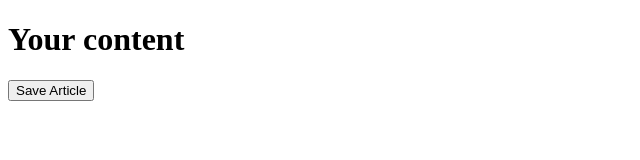
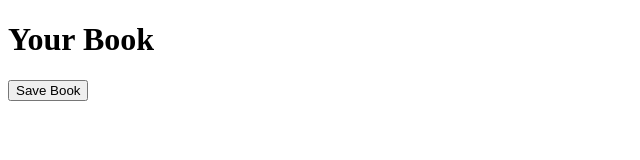
Before and after one commit to danodlr/editorjs, a website built with Parcel: page index.html in a window 1280 px wide. Shown: the whole page, without its empty margins (0-640 px from the left). Built offline with nearby package versions, Linux system fonts and the light colour scheme; what @editorjs/editorjs would draw is missing.

Commit message:
title and button - text changed

```diff
--- a/index.html
+++ b/index.html
@@ -6,9 +6,9 @@
 	<title>Document</title>
 </head>
 <body>
-	<h1>Your content</h1>
+	<h1>Your Book</h1>
 	<div id="editorjs"></div>
-	<button>Save Article</button>
+	<button>Save Book</button>
 	<script src="index.js" type="module"></script>
 </body>
 </html>
```
